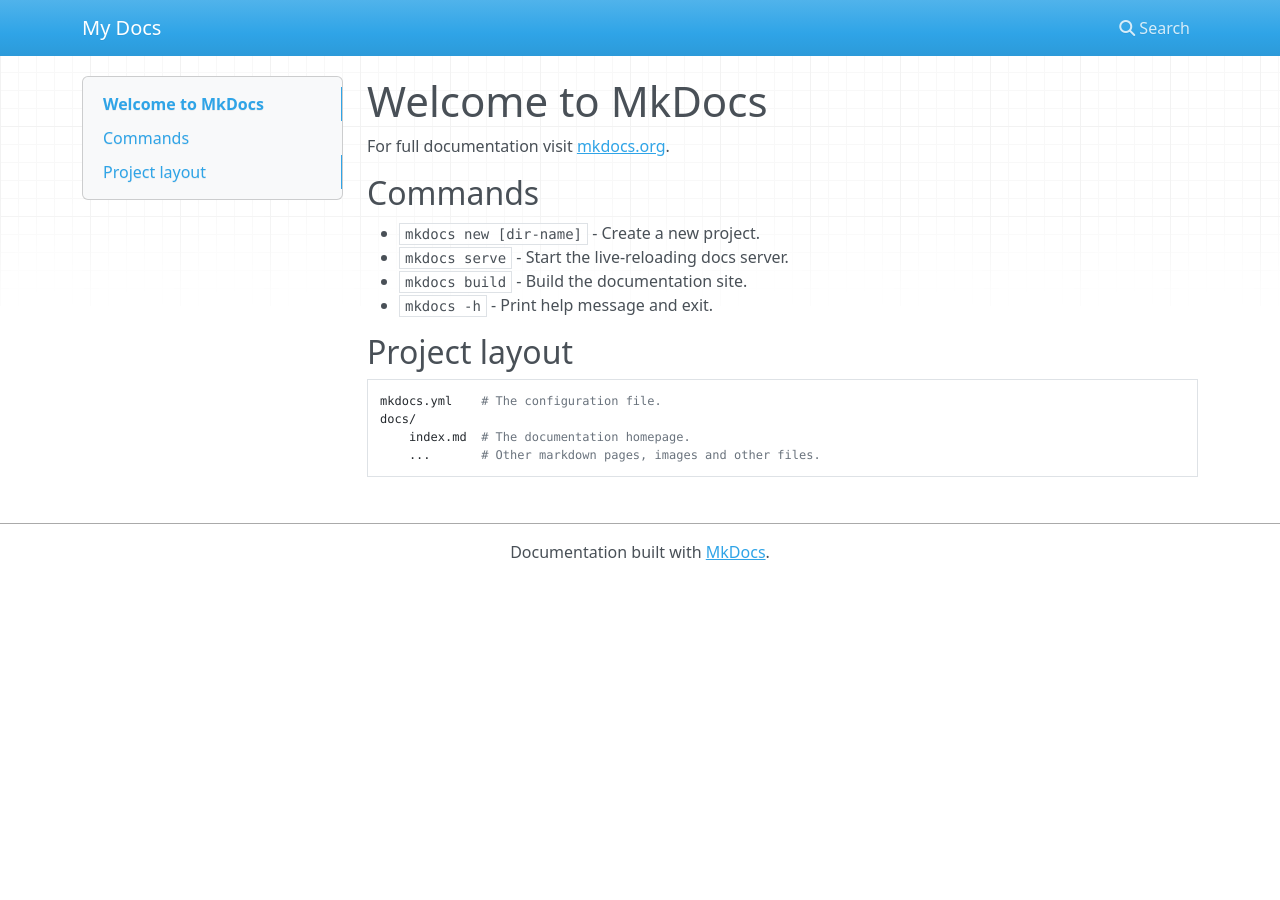
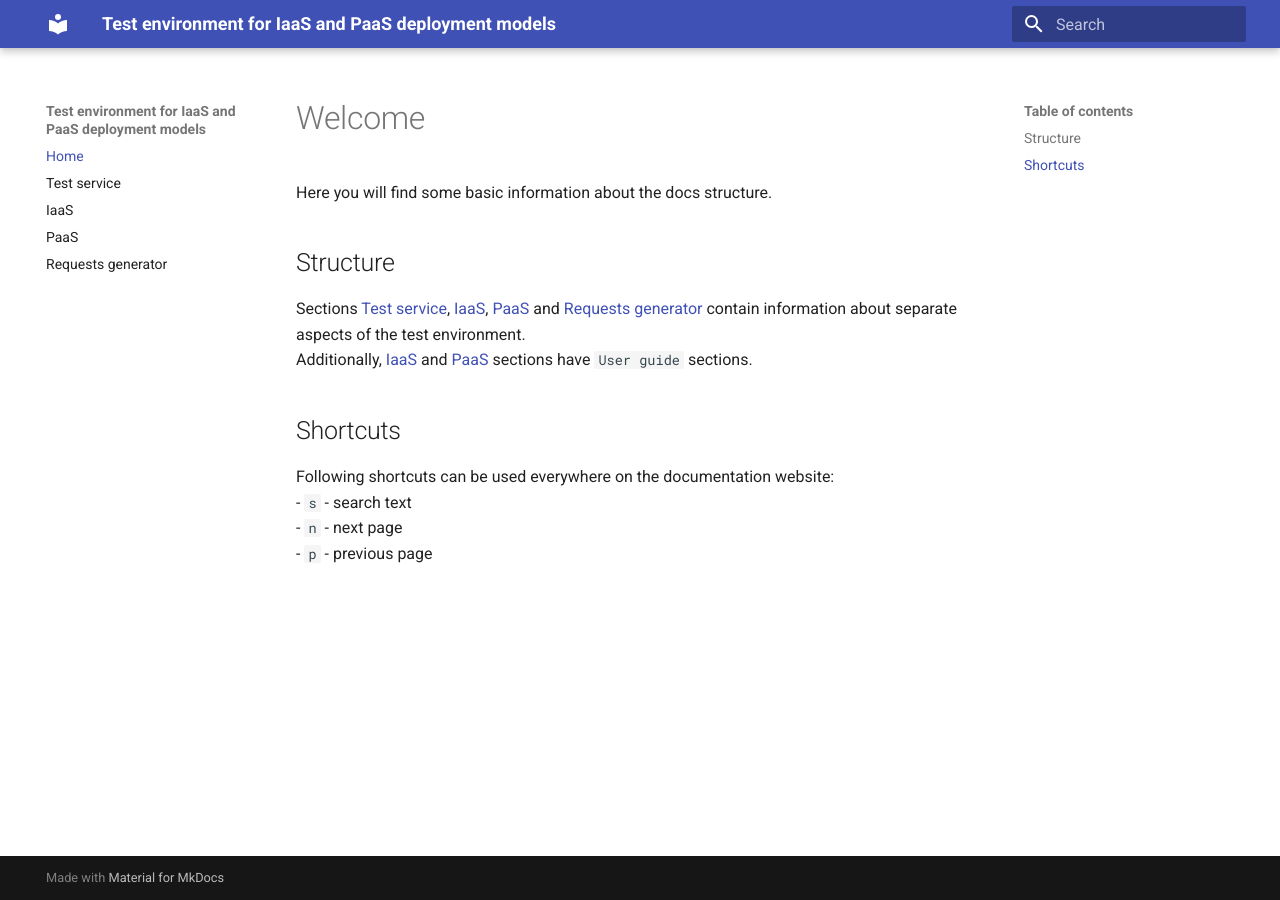
Before and after one commit to WasilewM/23Z-INZ, an MkDocs documentation site: the page built from docs/docs/index.md, in a window 1280 px wide. Built offline with MkDocs 1.6.1 and Material for MkDocs 9.7.7, drawn with Linux system fonts in a browser that asks for light colours; nearby versions of some CDN libraries.

Commit message:
Create initial docs layout

```diff
--- a/docs/docs/index.md
+++ b/docs/docs/index.md
@@ -1,17 +1,13 @@
-# Welcome to MkDocs
+# Welcome
 
-For full documentation visit [mkdocs.org](https://www.mkdocs.org).
+Here you will find some basic information about the docs structure.
 
-## Commands
+## Structure
+Sections [Test service](./server_app/test_service.md), [IaaS](./IaaS/iaas.md), [PaaS](./PaaS/paas.md) and [Requests generator](./requests_generator/requests_generator.md) contain information about separate aspects of the test environment.
+Additionally, [IaaS](./IaaS/iaas.md) and [PaaS](./PaaS/paas.md) sections have `User guide` sections.
 
-* `mkdocs new [dir-name]` - Create a new project.
-* `mkdocs serve` - Start the live-reloading docs server.
-* `mkdocs build` - Build the documentation site.
-* `mkdocs -h` - Print help message and exit.
-
-## Project layout
-
-    mkdocs.yml    # The configuration file.
-    docs/
-        index.md  # The documentation homepage.
-        ...       # Other markdown pages, images and other files.
+## Shortcuts
+Following shortcuts can be used everywhere on the documentation website:
+- `s` - search text
+- `n` - next page
+- `p` - previous page
--- a/docs/mkdocs.yml
+++ b/docs/mkdocs.yml
@@ -1 +1,11 @@
-site_name: My Docs
+site_name: Test environment for IaaS and PaaS deployment models
+
+theme:
+  name: "material"
+
+nav:
+  - Home: index.md
+  - Test service: ./server_app/test_service.md
+  - IaaS: ./IaaS/iaas.md
+  - PaaS: ./PaaS/paas.md
+  - Requests generator: ./requests_generator/requests_generator.md
```
Also changed, not shown: docs/docs/IaaS/iaas.md (added, +1 -0 lines), docs/docs/PaaS/paas.md (added, +1 -0 lines), docs/docs/requests_generator/requests_generator.md (added, +1 -0 lines), docs/docs/server_app/test_service.md (added, +1 -0 lines).
